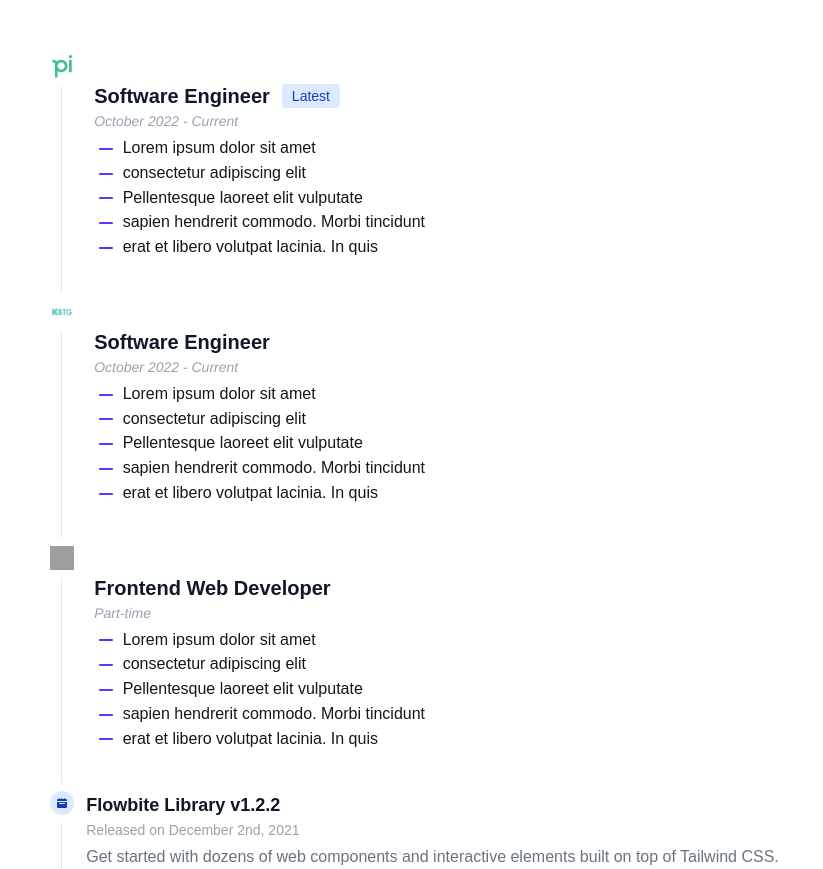
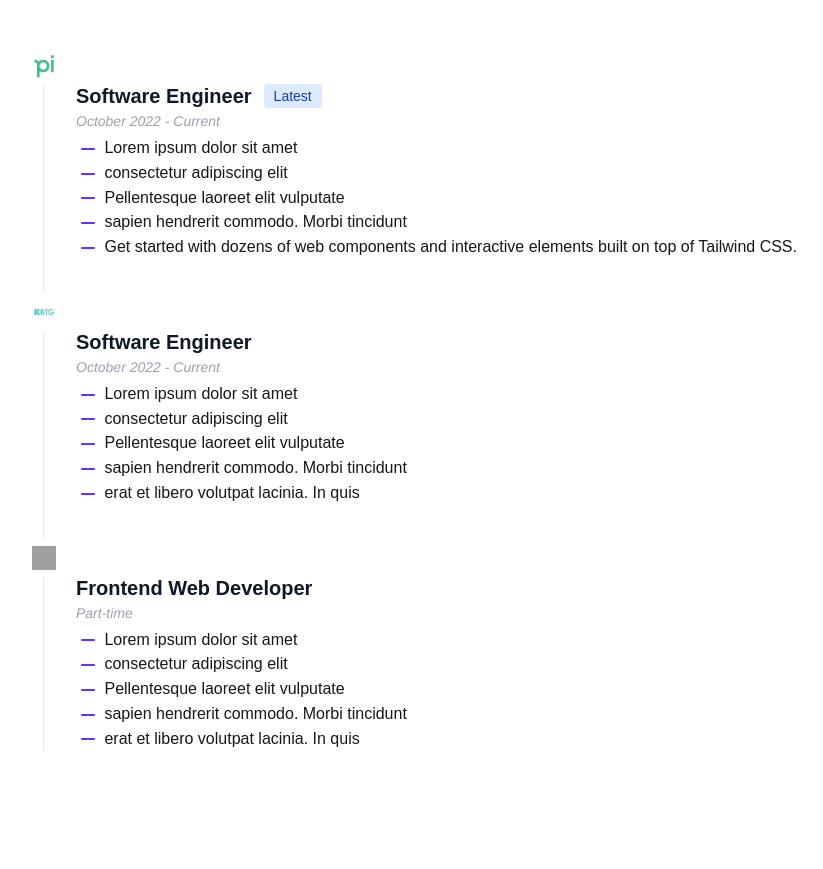
Before and after one commit to jomjamkusuma/my-resume-app, a Next.js app: page / in a window 1280 px wide. Shown: the part 2180-3049 px from the top of the page, without its empty margins (220-1043 px from the left). After the commit the page ends 2931 px from the top, so only its background shows below. Built offline with nearby package versions, Linux system fonts and the light colour scheme; grey boxes are pictures that could not be loaded; a web font is replaced by a local one.

Commit message:
fix dynamic mb-10

```diff
--- a/app/sections/WorkExperience.tsx
+++ b/app/sections/WorkExperience.tsx
@@ -7,7 +7,10 @@ const WorkExperience = () => {
     <div className="flex justify-center px-10">
       <ol className="relative border-s border-gray-200 dark:border-gray-700">
         {dummyContent.map((data, index) => (
-          <li key={index} className="mb-10 ms-6">
+          <li
+            key={index}
+            className={`${index != dummyContent.length - 1 && "mb-10"} ms-6`}
+          >
             <span className="absolute flex items-center justify-center w-6 h-6 rounded-full -start-3 ring-8 ring-white">
               <img src={`${data.image}`} alt="Avatar" className="w-6 h-6" />
             </span>
@@ -27,36 +30,13 @@ const WorkExperience = () => {
                 {data.duration}
               </time>
               {data.description.map((desc, index) => (
-                <ul key={index}>
+                <p key={index} className="text-base font-normal">
                   <RemoveRoundedIcon sx={{ color: "#6631FF" }} /> {desc}
-                </ul>
+                </p>
               ))}
             </div>
           </li>
         ))}
-        <li className="ms-6">
-          <span className="absolute flex items-center justify-center w-6 h-6 bg-blue-100 rounded-full -start-3 ring-8 ring-white dark:ring-gray-900 dark:bg-blue-900">
-            <svg
-              className="w-2.5 h-2.5 text-blue-800 dark:text-blue-300"
-              aria-hidden="true"
-              xmlns="http://www.w3.org/2000/svg"
-              fill="currentColor"
-              viewBox="0 0 20 20"
-            >
-              <path d="M20 4a2 2 0 0 0-2-2h-2V1a1 1 0 0 0-2 0v1h-3V1a1 1 0 0 0-2 0v1H6V1a1 1 0 0 0-2 0v1H2a2 2 0 0 0-2 2v2h20V4ZM0 18a2 2 0 0 0 2 2h16a2 2 0 0 0 2-2V8H0v10Zm5-8h10a1 1 0 0 1 0 2H5a1 1 0 0 1 0-2Z" />
-            </svg>
-          </span>
-          <h3 className="mb-1 text-lg font-semibold text-gray-900 dark:text-white">
-            Flowbite Library v1.2.2
-          </h3>
-          <time className="block mb-2 text-sm font-normal leading-none text-gray-400 dark:text-gray-500">
-            Released on December 2nd, 2021
-          </time>
-          <p className="text-base font-normal text-gray-500 dark:text-gray-400">
-            Get started with dozens of web components and interactive elements
-            built on top of Tailwind CSS.
-          </p>
-        </li>
       </ol>
     </div>
   );
@@ -74,7 +54,7 @@ const dummyContent = [
       "consectetur adipiscing elit",
       "Pellentesque laoreet elit vulputate",
       "sapien hendrerit commodo. Morbi tincidunt",
-      "erat et libero volutpat lacinia. In quis",
+      " Get started with dozens of web components and interactive elements built on top of Tailwind CSS.",
     ],
 
     image: "/logo-pi.png",
```
